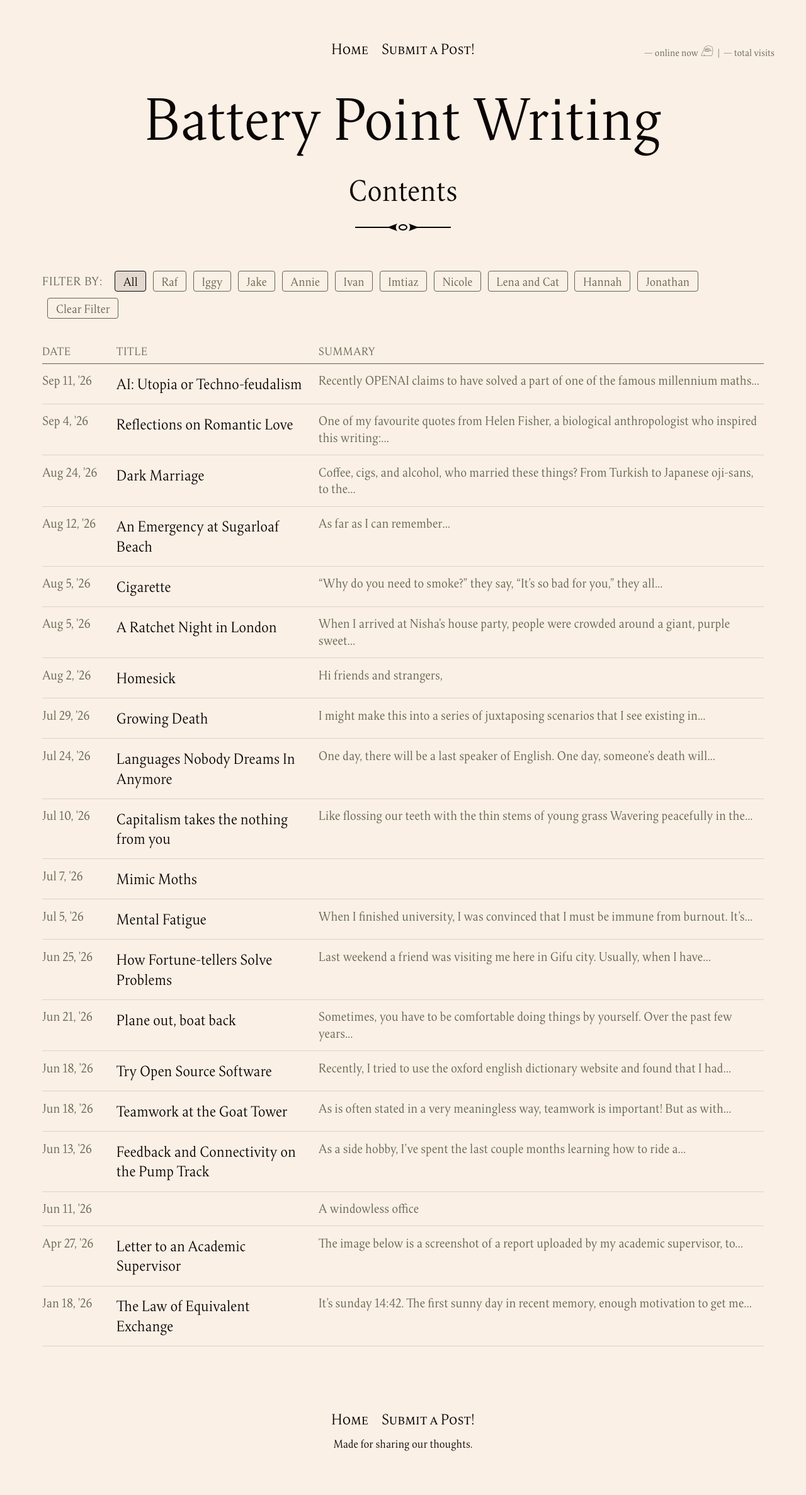
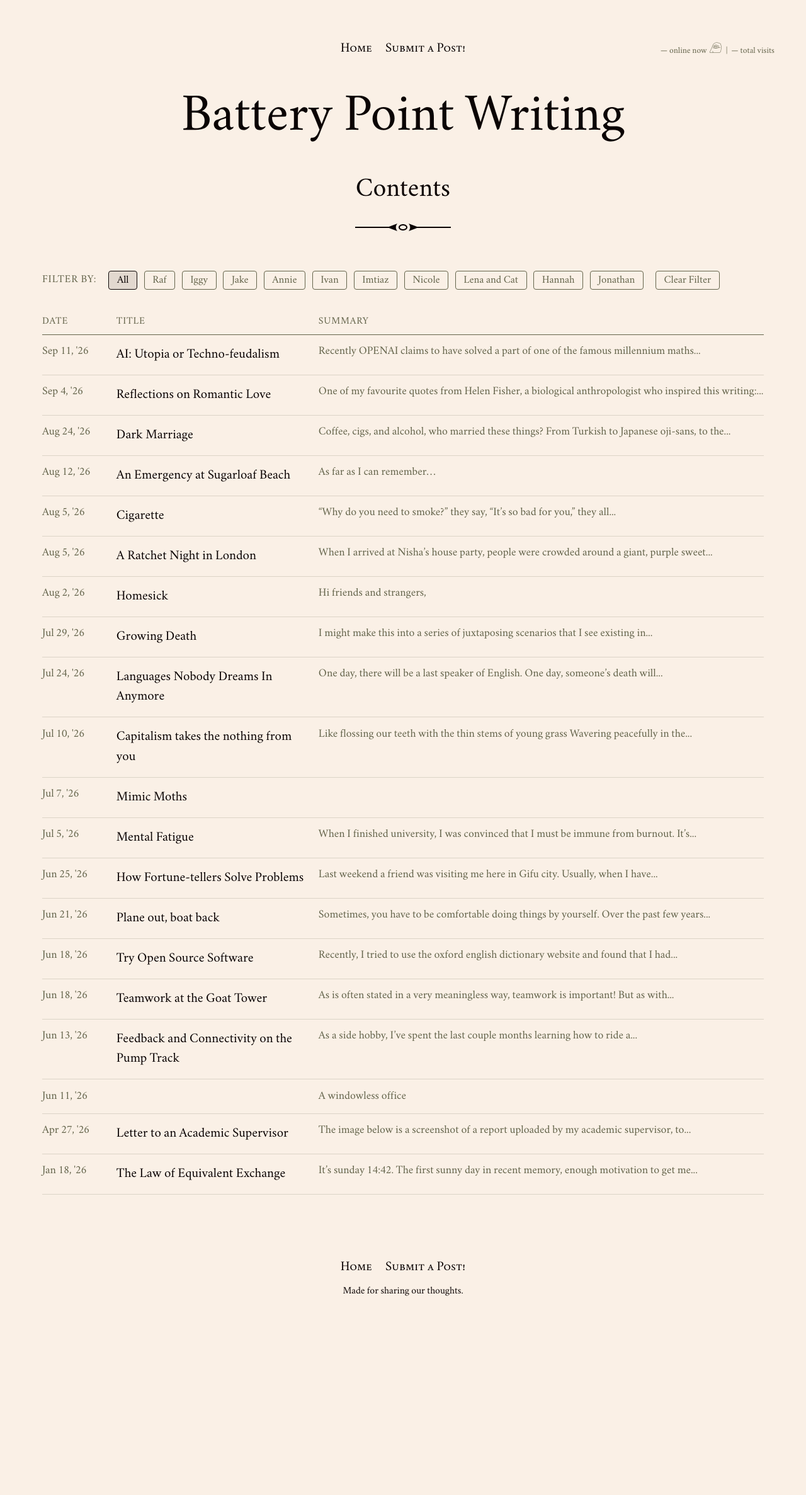
Before and after one commit to batterypointwriting/batterypointwriting.github.io, a Jekyll site: the page built from index.html, in a window 1280 px wide. Shown: the whole page at 63% size. Built offline with Jekyll 4.4.1, drawn with Linux system fonts in a browser that asks for light colours; the list of posts is cut into pages by our own code; after the commit the page ends 2132 px from its top, so only the background shows below that.

Commit message:
Update _font.scss

```diff
--- a/_sass/_font.scss
+++ b/_sass/_font.scss
@@ -43,3 +43,51 @@
   font-display: swap;
   src: url('#{$asset_url}/fonts/Blizka-BoldItalic.otf') format('opentype');
 }
+
+@font-face {
+  font-family: "Crimson";
+  font-style: normal;
+  font-weight: 400;
+  font-display: swap;
+  src: url('#{$asset_url}/fonts/Crimson-Roman.otf') format('opentype');
+}
+
+@font-face {
+  font-family: "Crimson";
+  font-style: normal;
+  font-weight: 600;
+  font-display: swap;
+  src: url('#{$asset_url}/fonts/Crimson-Semibold.otf') format('opentype');
+}
+
+@font-face {
+  font-family: "Crimson";
+  font-style: normal;
+  font-weight: 700;
+  font-display: swap;
+  src: url('#{$asset_url}/fonts/Crimson-Bold.otf') format('opentype');
+}
+
+@font-face {
+  font-family: "Crimson";
+  font-style: italic;
+  font-weight: 400;
+  font-display: swap;
+  src: url('#{$asset_url}/fonts/Crimson-Italic.otf') format('opentype');
+}
+
+@font-face {
+  font-family: "Crimson";
+  font-style: italic;
+  font-weight: 600;
+  font-display: swap;
+  src: url('#{$asset_url}/fonts/Crimson-SemiboldItalic.otf') format('opentype');
+}
+
+@font-face {
+  font-family: "Crimson";
+  font-style: italic;
+  font-weight: 700;
+  font-display: swap;
+  src: url('#{$asset_url}/fonts/Crimson-BoldItalic.otf') format('opentype');
+}
```
